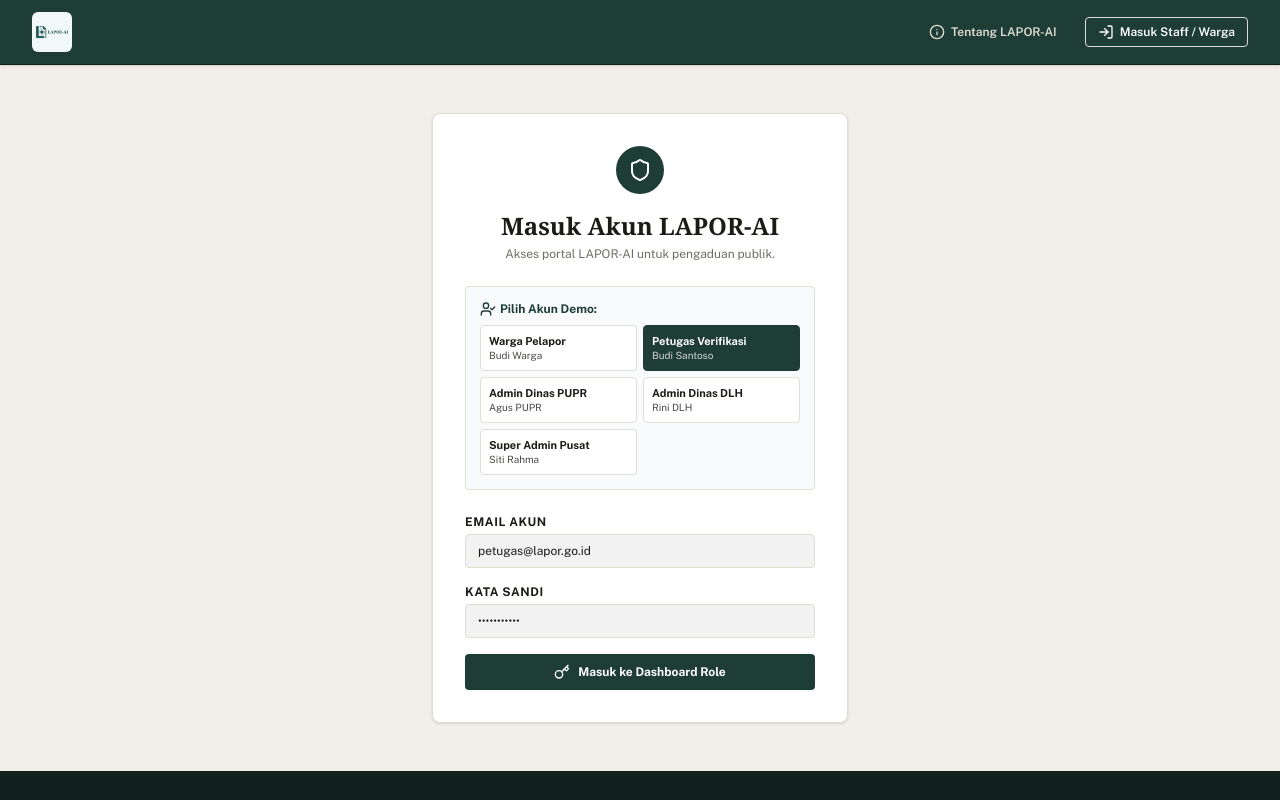
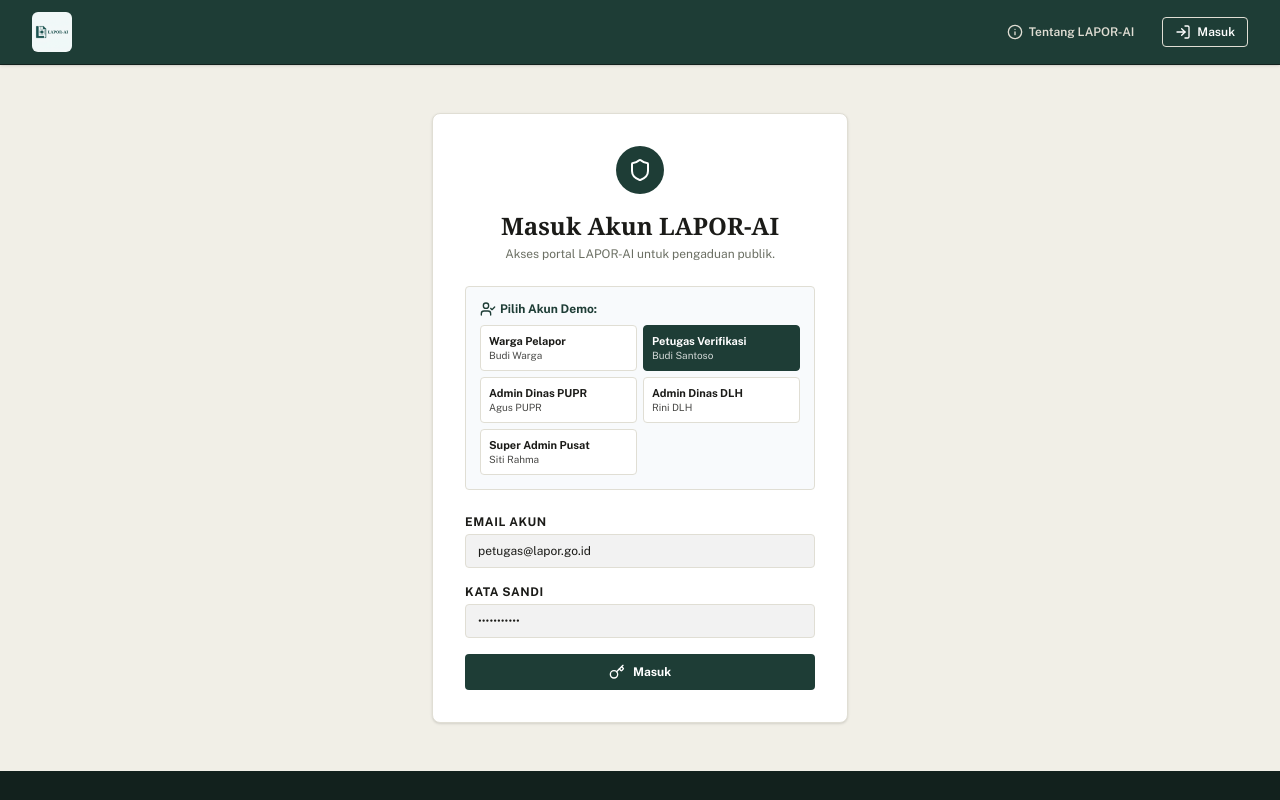
Before and after one commit to fadiljee/lapor-ai, a React (Vite) app in the folder frontend/: page /masuk in a window 1280 px wide. Shown: the top 800 px of the page. Built offline with nearby package versions, Linux system fonts and the light colour scheme.

Commit message:
style: change login button text to Masuk

```diff
--- a/frontend/src/components/common/Navbar.jsx
+++ b/frontend/src/components/common/Navbar.jsx
@@ -94,7 +94,7 @@ export function Navbar() {
                     className="ml-3 border border-border hover:bg-white hover:text-primary text-white px-3 py-1.5 rounded text-xs font-semibold flex items-center gap-1.5 transition-colors"
                   >
                     <LogIn className="w-4 h-4" />
-                    <span>Masuk Staff / Warga</span>
+                    <span>Masuk</span>
                   </Link>
                 )}
               </>
@@ -171,7 +171,7 @@ export function Navbar() {
                       className="flex items-center gap-2 px-3 py-2 rounded text-sm font-semibold border border-border text-white hover:bg-white hover:text-primary"
                     >
                       <LogIn className="w-4 h-4" />
-                      Masuk Staff / Warga
+                      Masuk
                     </Link>
                   )}
                 </div>
--- a/frontend/src/pages/auth/LoginPage.jsx
+++ b/frontend/src/pages/auth/LoginPage.jsx
@@ -126,7 +126,7 @@ export function LoginPage() {
             className="w-full bg-primary hover:bg-primary-dark text-white py-2.5 rounded font-bold text-xs flex items-center justify-center gap-2 transition-colors disabled:opacity-50"
           >
             <Key className="w-4 h-4" />
-            <span>Masuk ke Dashboard Role</span>
+            <span>Masuk</span>
           </button>
         </form>
       </div>
```
